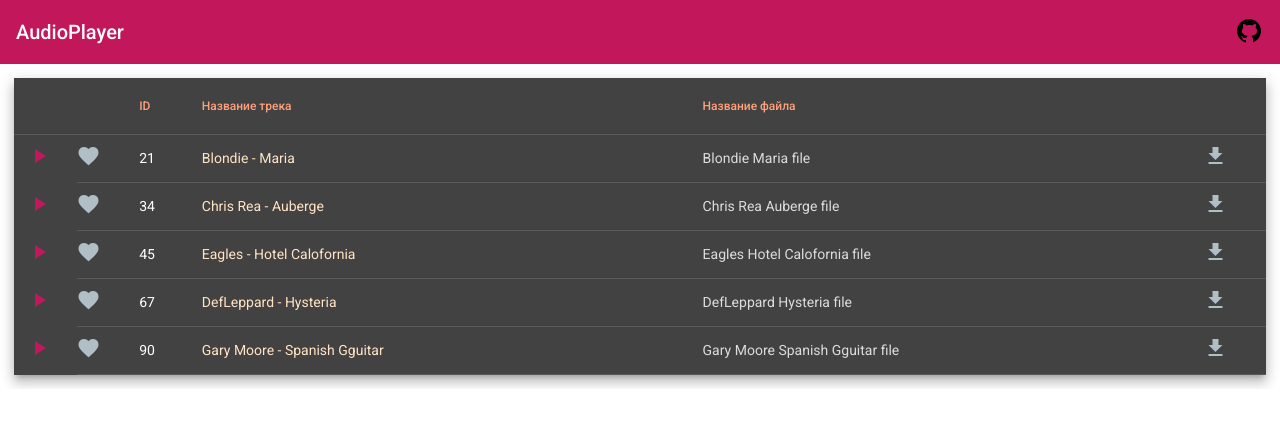
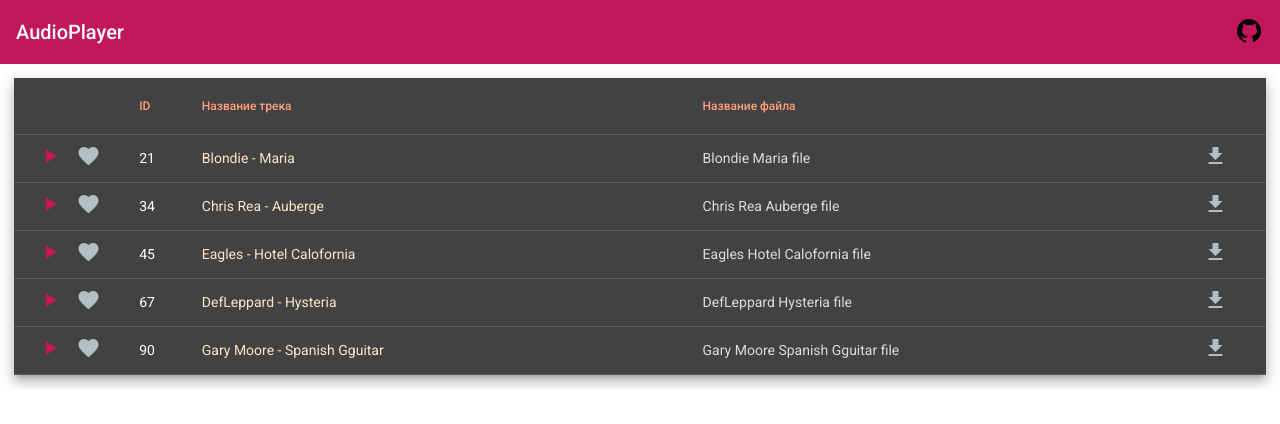
Before and after one commit to mosdotlab/audio-player, an Angular app: page / in a window 1280 px wide. Shown: the top 424 px of the page. Built offline with nearby package versions, Linux system fonts and the light colour scheme; no server answers.

Commit message:
Fix player icons

```diff
--- a/src/app/components/audio-list/audio-list.component.html
+++ b/src/app/components/audio-list/audio-list.component.html
@@ -12,17 +12,15 @@
   >
     <ng-container matColumnDef="play">
       <th mat-header-cell *matHeaderCellDef></th>
-      <td mat-cells *matCellDef="let element">
-        <mat-icon class="play-icon" color="primary" aria-label="play" (click)="play(element)">
-          play_arrow
-        </mat-icon>
+      <td mat-cell *matCellDef="let element">
+        <mat-icon color="primary" aria-label="play" (click)="play(element)">play_arrow</mat-icon>
       </td>
     </ng-container>
 
     <ng-container matColumnDef="favorite">
       <th mat-header-cell *matHeaderCellDef></th>
       <td mat-cell *matCellDef="let element">
-        <mat-icon class="favorite-icon" color="accent" aria-label="favorite">favorite</mat-icon>
+        <mat-icon color="accent" aria-label="favorite">favorite</mat-icon>
       </td>
     </ng-container>
 
@@ -44,7 +42,7 @@
     <ng-container matColumnDef="download">
       <th mat-header-cell *matHeaderCellDef></th>
       <td mat-cell *matCellDef="let element">
-        <mat-icon class="download-icon" color="accent" aria-label="download">download</mat-icon>
+        <mat-icon color="accent" aria-label="download">download</mat-icon>
       </td>
     </ng-container>
 
--- a/src/app/components/audio-list/audio-list.component.scss
+++ b/src/app/components/audio-list/audio-list.component.scss
@@ -34,16 +34,6 @@
   }
 }
 
-.play-icon {
-  margin-left: 0.5em;
-}
-
-.favorite-icon {
-}
-
-.download-icon {
-}
-
 .mat-column-play {
   width: 5%;
 }
```
